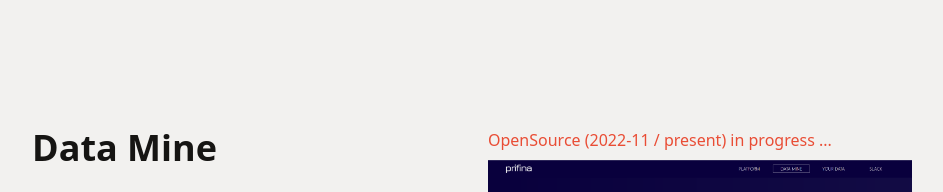
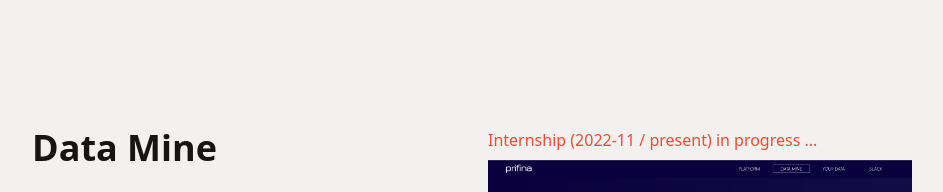
Before and after one commit to polymahh/othmane-elkantaoui, a React (Create React App) app: page / in a window 1280 px wide. Shown: the part 8360-8552 px from the top of the page, without its empty margins (168-1111 px from the left). Built offline with nearby package versions, Linux system fonts and the light colour scheme.

Commit message:
changed status to iternship

```diff
--- a/src/Components/Experiences/Experiences.jsx
+++ b/src/Components/Experiences/Experiences.jsx
@@ -35,7 +35,7 @@ const experienceList = [
       "Coded the sorting by search or by categories or by status logic from scratch",
     ],
     stack: ["Nextjs", "Typescript", "TailwindCss", "Context api"],
-    status: "OpenSource (2022-11 / present) in progress ...",
+    status: "Internship (2022-11 / present) in progress ...",
     liveLink: "http://data-mine.vercel.app/",
   },
 ];
```
